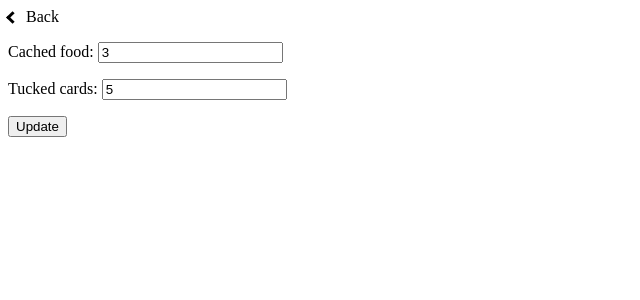
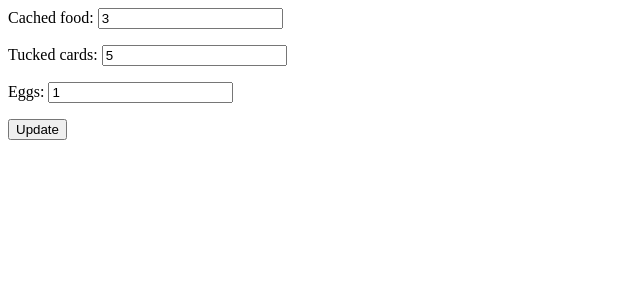
Before and after one commit to Jonah4chalk/birdie-game-tabletop-sim, a Django app: page /aviary/board/1/update/1/ in a window 1280 px wide. Shown: the top 300 px of the page, without its empty margins (0-640 px from the left). Run offline with Django 4.2, Linux system fonts and the light colour scheme; data comes from the database, SQL or seed files in the repository; both versions use the stored data as it was after the commit.

Commit message:
egg addition + removal, birdcard cleaning

```diff
--- a/wingspan/aviary/models.py
+++ b/wingspan/aviary/models.py
@@ -1,5 +1,6 @@
 from django.db import models
 from django.core.validators import MaxValueValidator
+from django.forms import ValidationError
 from django.utils.translation import gettext_lazy as _
 
 # Create your models here.
@@ -54,6 +55,10 @@ class BirdCard(models.Model):
     def __str__(self):
         return self.name
 
+    def clean(self):
+        if self.eggs > self.nest_size:
+            raise ValidationError("This bird's nest cannot fit all of these eggs!")
+
 class Board(models.Model):
     forest_nectar = models.PositiveIntegerField(default=0)
     forest_1 = models.ForeignKey(BirdCard, related_name="Forest1", on_delete=models.SET_NULL, null=True, blank=True)
--- a/wingspan/aviary/templates/aviary/bird_add.html
+++ b/wingspan/aviary/templates/aviary/bird_add.html
@@ -1,8 +1,6 @@
 {% load static %}
 <link rel="stylesheet" href="{% static 'aviary/css/bird_add.css' %}">
 
-<i></i>
-<a href="{{request.META.HTTP_REFERER}}">Back</a>
 <form method="post">{% csrf_token %}
     {{ form.as_p }}
     <input type="submit" value="Update">
--- a/wingspan/aviary/templates/aviary/birdcard.html
+++ b/wingspan/aviary/templates/aviary/birdcard.html
@@ -76,7 +76,7 @@
         <img src="{% static 'aviary/img/stick.jpg' %}" alt="stick nest"/>
       {% endif %}
       {% if bird.nest_type != 'n' %}
-        <p>{{ bird.nest_size }}</p>
+        <p>{{ bird.eggs }}/{{ bird.nest_size }}</p>
       {% endif %}
     </div>
     <div class="wingspan">
--- a/wingspan/aviary/templates/aviary/birdcard_update.html
+++ b/wingspan/aviary/templates/aviary/birdcard_update.html
@@ -1,8 +1,6 @@
 {% load static %}
 <link rel="stylesheet" href="{% static 'aviary/css/birdcard_update.css' %}">
 
-<i></i>
-<a href="{{request.META.HTTP_REFERER}}">Back</a>
 <form method="post">{% csrf_token %}
     {{ form.as_p }}
     <input type="submit" value="Update">
--- a/wingspan/aviary/views.py
+++ b/wingspan/aviary/views.py
@@ -36,7 +36,8 @@ class BirdUpdateView(UpdateView):
     model = BirdCard
     fields = [
         "cached_food",
-        "tucked_cards"
+        "tucked_cards",
+        "eggs"
     ]
     template_name_suffix = "_update"
     def get_success_url(self) -> str:
```
Also changed, not shown: wingspan/db.sqlite3.
